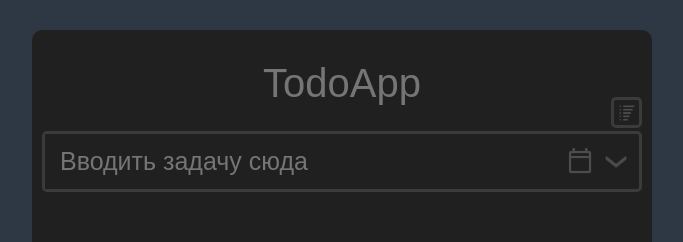
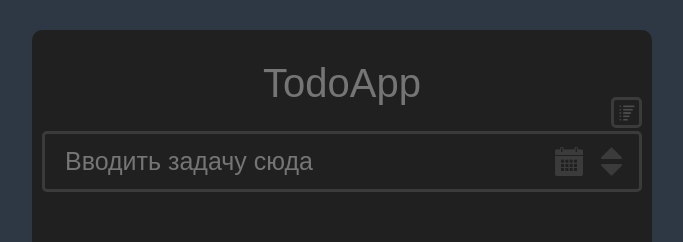
Before and after one commit to XenoQQ/ticktick, a React (Create React App) app: page / in a window 1280 px wide. Shown: the top 242 px of the page, without its empty margins (298-981 px from the left). Built offline with nearby package versions, Linux system fonts and the light colour scheme.

Commit message:
modified:   src/assets/images/arrow-down.png 	modified:   src/assets/images/calendar-icon.png 	modified:   src/components/datepicker.tsx 	modified:   src/components/todoinput.tsx 	modified:   src/components/todoitem.tsx 	modified:   src/components/todotoolbar.tsx

```diff
--- a/src/components/datepicker.tsx
+++ b/src/components/datepicker.tsx
@@ -22,19 +22,20 @@ const DatePickerWrapper = styled.div`
 `;
 
 const CalendarIcon = styled.div`
-    width: 30px;
     height: 30px;
+    aspect-ratio: 1/1;
+
+    margin-right: 8px;
 
     background: no-repeat center/100% url(${CalendarIconPng});
 
-    cursor: pointer;
-    margin-right: 8px;
-
     transition: 1s ease;
 
+    cursor: pointer;
+
     &:hover {
-        background-size: 110%;
-        transition: background-size 0.3s ease;
+        opacity: 0.7;
+        transition: 0s;
     }
 `;
 
--- a/src/components/todoinput.tsx
+++ b/src/components/todoinput.tsx
@@ -4,13 +4,16 @@ import { addTodo } from '../store/todoSlice';
 import { v4 as uuidv4 } from 'uuid';
 import { TodoItemProps } from '../controls/types';
 import { useDispatch } from 'react-redux';
-
 import Datepicker from './datepicker';
 import IconArrowDown from '../assets/images/arrow-down.png';
 
 const InputContainer = styled.div<{ priority: string }>`
+    position: relative;
+
     display: flex;
-    height: 55px;
+    height: 45px;
+
+    padding: 5px;
 
     border: 3px solid;
     border-radius: 5px;
@@ -39,12 +42,12 @@ const InputForm = styled.input`
     display: flex;
     width: 100%;
     height: 100%;
-    margin: 0;
+
     padding: 0 0 0 15px;
 
     font-family: 'Ubuntu', sans-serif;
+    font-size: 25px;
     color: #dfdfdf;
-    font-size: 25px;
 
     background-color: #202020;
     border: none;
@@ -56,50 +59,46 @@ const InputForm = styled.input`
 
 const PriorityButton = styled.button`
     display: flex;
-    width: 30px;
-    height: 25px;
-    margin: 0 10px 0 0;
-    padding: 0;
+    height: calc(100% - 6px);
+    aspect-ratio: 1/1;
 
-    background: no-repeat center/100% url(${IconArrowDown});
+    margin-right: 3px;
+
+    background: no-repeat center/90% url(${IconArrowDown});
     border: none;
-    border-radius: 5px;
 
-    transition:
-        1s,
-        flex-basis 0.1s;
     align-items: center;
     justify-content: center;
+
+    transition: 1s ease;
 
     cursor: pointer;
 
     &:hover {
-        background-size: 120%;
-        transition: background-size 0.3s ease;
+        opacity: 0.7;
+        transition: 0s;
     }
 `;
 
 const PriorityMenu = styled.div`
     position: absolute;
-    right: -100px;
-    top: 150px;
+    right: -157px;
+    top: 50%;
+    transform: translateY(-50%);
 
     display: flex;
-    width: 140px;
-    height: 60px;
+    width: 134px;
+    height: 54px;
 
     padding: 0 5px 0 5px;
 
     background-color: #202020;
-
     border: 3px solid #3b3b3b;
     border-radius: 5px;
 
     flex-direction: row;
-
     align-items: center;
     justify-content: space-between;
-
     flex-wrap: wrap;
 `;
 
@@ -108,8 +107,8 @@ const PriorityMenuTitle = styled.div`
     width: 100%;
 
     font-family: 'Ubuntu', sans-serif;
+    font-size: 15px;
     color: #757575;
-    font-size: 15px;
 
     justify-content: center;
 `;
@@ -120,7 +119,6 @@ const PriorityMenuButton = styled.div<{ bocolor: string }>`
     height: 25px;
 
     background-color: #202020;
-
     border: 3px solid ${({ bocolor }) => bocolor};
     border-radius: 5px;
 
--- a/src/components/todoitem.tsx
+++ b/src/components/todoitem.tsx
@@ -11,10 +11,12 @@ const fadeIn = keyframes`
 `;
 
 const Container = styled.div`
+    position: relative;
+
     display: flex;
     height: 45px;
+
     padding: 5px;
-
     margin: 5px 0 0 0;
 
     border: 3px solid #3b3b3b;
@@ -28,12 +30,12 @@ const Container = styled.div`
 `;
 
 const Checkbox = styled.div<{ checked: boolean; priority: string }>`
+    display: flex;
+    height: calc(100% - 6px);
+    aspect-ratio: 1/1;
+
     margin-right: 10px;
 
-    display: flex;
-    height: calc(100% - 6px);
-
-    aspect-ratio: 1/1;
     border-radius: 5px;
     border: 3px solid;
     border-color: ${({ priority }) => {
@@ -94,49 +96,53 @@ const Textfield = styled.div`
     width: 100%;
     height: 100%;
 
-    font-size: 25px;
+    background-color: #202020;
 
     font-family: 'Ubuntu', sans-serif;
+    font-size: 25px;
     color: #757575;
-    font-size: 25px;
-
-    background-color: #202020;
 
     list-style: none;
     align-items: center;
 `;
 
 const MenuButton = styled.div`
-    width: 40px;
+    height: calc(100% - 6px);
     aspect-ratio: 1/1;
 
     border: 3px solid #3b3b3b;
     border-radius: 5px;
+    background: no-repeat center/80% url(${IconMenu});
 
-    background: no-repeat center/80% url(${IconMenu});
+    transition: 1s ease;
+
+    cursor: pointer;
+
+    &:hover {
+        opacity: 0.7;
+        transition: 0s;
+    }
 `;
 
 const MenuContainer = styled.div`
     position: absolute;
-    right: -100px;
-    top: 150px;
+    right: -157px;
+    top: 50%;
+    transform: translateY(-50%);
 
     display: flex;
-    width: 140px;
-    height: 60px;
+    width: 134px;
+    height: 54px;
 
     padding: 0 5px 0 5px;
 
     background-color: #202020;
-
     border: 3px solid #3b3b3b;
     border-radius: 5px;
 
     flex-direction: row;
-
     align-items: center;
     justify-content: space-between;
-
     flex-wrap: wrap;
 `;
 
@@ -162,8 +168,11 @@ const TodoItem: React.FC<TodoItemProps> = ({ data }) => {
     };
 
     const handleDelete = () => {
-        dispatch(deleteTodo(data.id));
+        setTimeout(() => {
+            dispatch(deleteTodo(data.id));
+        }, 500);
     };
+
     return (
         <>
             <Container draggable>
--- a/src/components/todotoolbar.tsx
+++ b/src/components/todotoolbar.tsx
@@ -124,6 +124,8 @@ const SortOptionsContainer = styled.div`
     justify-content: space-evenly;
 `;
 
+type VisibleCase = 'containerVisible' | 'groupVisible' | 'sortVisible';
+
 const TodoToolbar: React.FC = () => {
     const [visibleCase, setVisibleCase] = React.useState({
         containerVisible: false,
@@ -131,42 +133,34 @@ const TodoToolbar: React.FC = () => {
         sortVisible: false,
     });
 
-    const handleButtonClick = (caseName: string) => {
-        if (caseName === 'containerVisible') {
-            setVisibleCase((prevstate) => ({
-                ...prevstate,
-                containerVisible: !prevstate.containerVisible,
-                groupVisible: false,
-                sortVisible: false,
-            }));
-        }
-        if (caseName === 'groupVisible') {
-            setVisibleCase((prevstate) => ({
-                ...prevstate,
-                groupVisible: !prevstate.groupVisible,
-                sortVisible: false,
-            }));
-        }
-        if (caseName === 'sortVisible') {
-            setVisibleCase((prevstate) => ({
-                ...prevstate,
-                sortVisible: !prevstate.sortVisible,
-                groupVisible: false,
-            }));
-        }
+    const handleButtonClick = (caseName: VisibleCase) => {
+        setVisibleCase((prevstate) => {
+            const newState = { ...prevstate, groupVisible: false, sortVisible: false };
+            if (caseName === 'containerVisible') {
+                newState.containerVisible = !prevstate.containerVisible;
+            } else {
+                newState.containerVisible = true;
+                newState[caseName] = !prevstate[caseName];
+            }
+            return newState;
+        });
     };
 
     const toolBarRef = React.useRef<HTMLDivElement>(null);
     const buttonRef = React.useRef<HTMLDivElement>(null);
 
     const handleClickOutside = (event: MouseEvent) => {
-        if (toolBarRef.current && !toolBarRef.current.contains(event.target as Node) && !buttonRef.current) {
-            setVisibleCase((prevstate) => ({
-                ...prevstate,
+        if (
+            toolBarRef.current &&
+            !toolBarRef.current.contains(event.target as Node) &&
+            buttonRef.current &&
+            !buttonRef.current.contains(event.target as Node)
+        ) {
+            setVisibleCase({
                 containerVisible: false,
                 sortVisible: false,
                 groupVisible: false,
-            }));
+            });
         }
     };
 
@@ -180,6 +174,17 @@ const TodoToolbar: React.FC = () => {
             document.removeEventListener('mousedown', handleClickOutside);
         };
     }, [visibleCase.containerVisible]);
+
+    React.useEffect(() => {
+        if (visibleCase.groupVisible || visibleCase.sortVisible) {
+            document.addEventListener('mousedown', handleClickOutside);
+        } else {
+            document.removeEventListener('mousedown', handleClickOutside);
+        }
+        return () => {
+            document.removeEventListener('mousedown', handleClickOutside);
+        };
+    }, [visibleCase.groupVisible, visibleCase.sortVisible]);
 
     const dispatch = useDispatch();
 
```
Also changed, not shown: src/assets/images/arrow-down.png, src/assets/images/calendar-icon.png.
